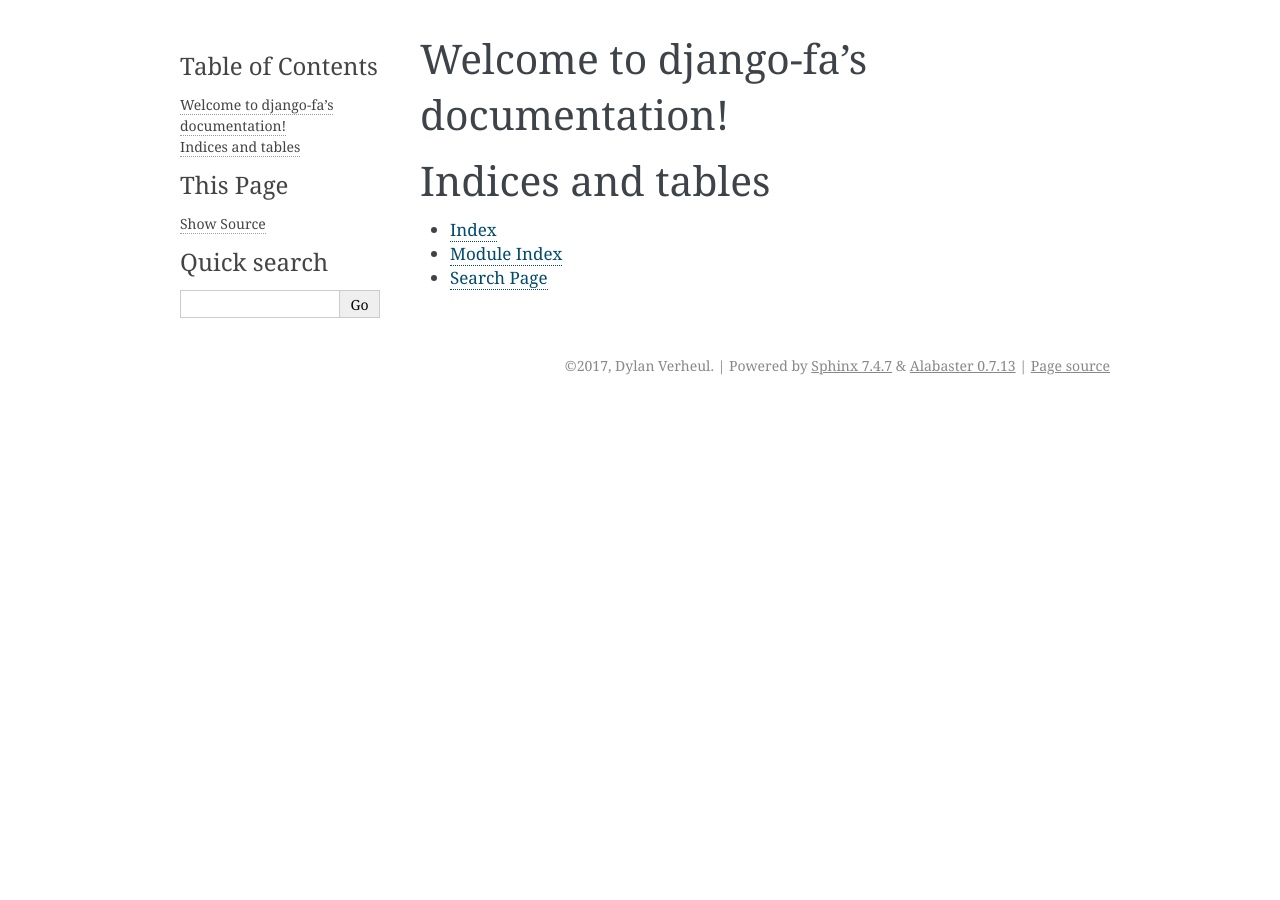
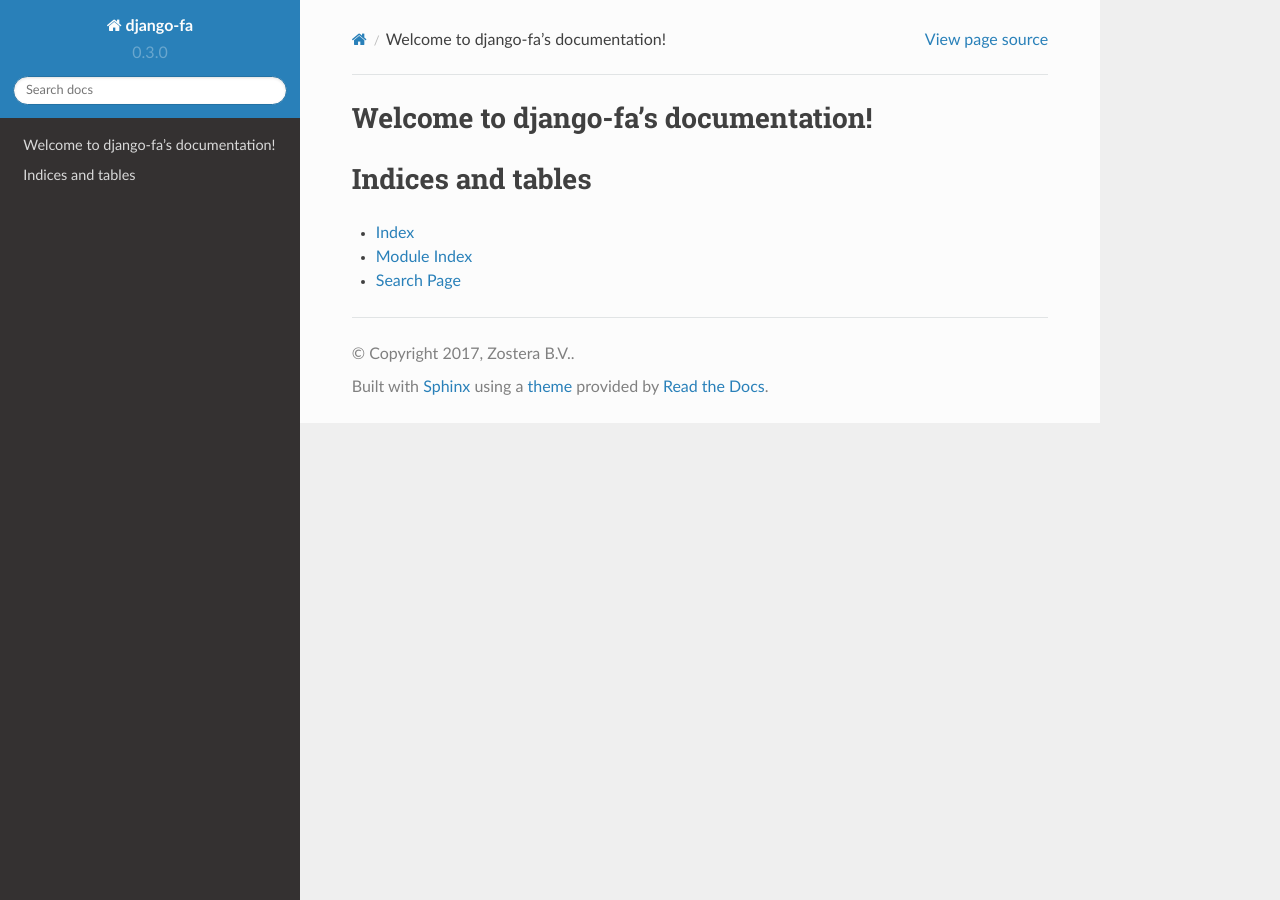
Before and after one commit to zostera/django-fa, a Sphinx documentation site: the page built from docs/index.rst, in a window 1280 px wide. Built offline with Sphinx 7.4.7 and the Read the Docs theme 2.0.0, drawn with Linux system fonts in a browser that asks for light colours.

Commit message:
Fix ReadTheDocs builder

```diff
--- a/docs/conf.py
+++ b/docs/conf.py
@@ -1,4 +1,9 @@
 # -*- coding: utf-8 -*-
+import os
+import sys
+
+import fa
+
 #
 # django-fa documentation build configuration file, created by
 # sphinx-quickstart on Thu May 11 06:18:17 2017.
@@ -16,10 +21,11 @@
 # add these directories to sys.path here. If the directory is relative to the
 # documentation root, use os.path.abspath to make it absolute, like shown here.
 #
-# import os
-# import sys
-# sys.path.insert(0, os.path.abspath('.'))
+sys.path.insert(0, os.path.abspath('..'))
+sys.path.append(os.path.abspath(os.path.join(os.path.dirname(__file__))))
+os.environ['DJANGO_SETTINGS_MODULE'] = 'testsettings'
 
+sys.path.insert(0, os.path.abspath('.'))
 
 # -- General configuration ------------------------------------------------
 
@@ -50,7 +56,7 @@
 
 # General information about the project.
 project = u'django-fa'
-copyright = u'2017, Dylan Verheul'
+copyright = u'2017, Zostera B.V.'
 author = u'Dylan Verheul'
 
 # The version info for the project you're documenting, acts as replacement for
@@ -58,9 +64,9 @@
 # built documents.
 #
 # The short X.Y version.
-version = u'0.0.1'
+version = fa.__version__
 # The full version, including alpha/beta/rc tags.
-release = u'0.0.1'
+release = fa.__version__
 
 # The language for content autogenerated by Sphinx. Refer to documentation
 # for a list of supported languages.
@@ -72,7 +78,7 @@
 # List of patterns, relative to source directory, that match files and
 # directories to ignore when looking for source files.
 # This patterns also effect to html_static_path and html_extra_path
-exclude_patterns = []
+exclude_patterns = ['_build']
 
 # The name of the Pygments (syntax highlighting) style to use.
 pygments_style = 'sphinx'
@@ -85,7 +91,7 @@
 # The theme to use for HTML and HTML Help pages.  See the documentation for
 # a list of builtin themes.
 #
-html_theme = 'alabaster'
+html_theme = 'default'
 
 # Theme options are theme-specific and customize the look and feel of a theme
 # further.  For a list of options available for each theme, see the
@@ -153,3 +159,14 @@
 
 # Example configuration for intersphinx: refer to the Python standard library.
 intersphinx_mapping = {'https://docs.python.org/': None}
+
+on_rtd = os.environ.get('READTHEDOCS', None) == 'True'
+
+if not on_rtd:  # only import and set the theme if we're building docs locally
+    try:
+        import sphinx_rtd_theme
+
+        html_theme = 'sphinx_rtd_theme'
+        html_theme_path = [sphinx_rtd_theme.get_html_theme_path()]
+    except:
+        pass
```
